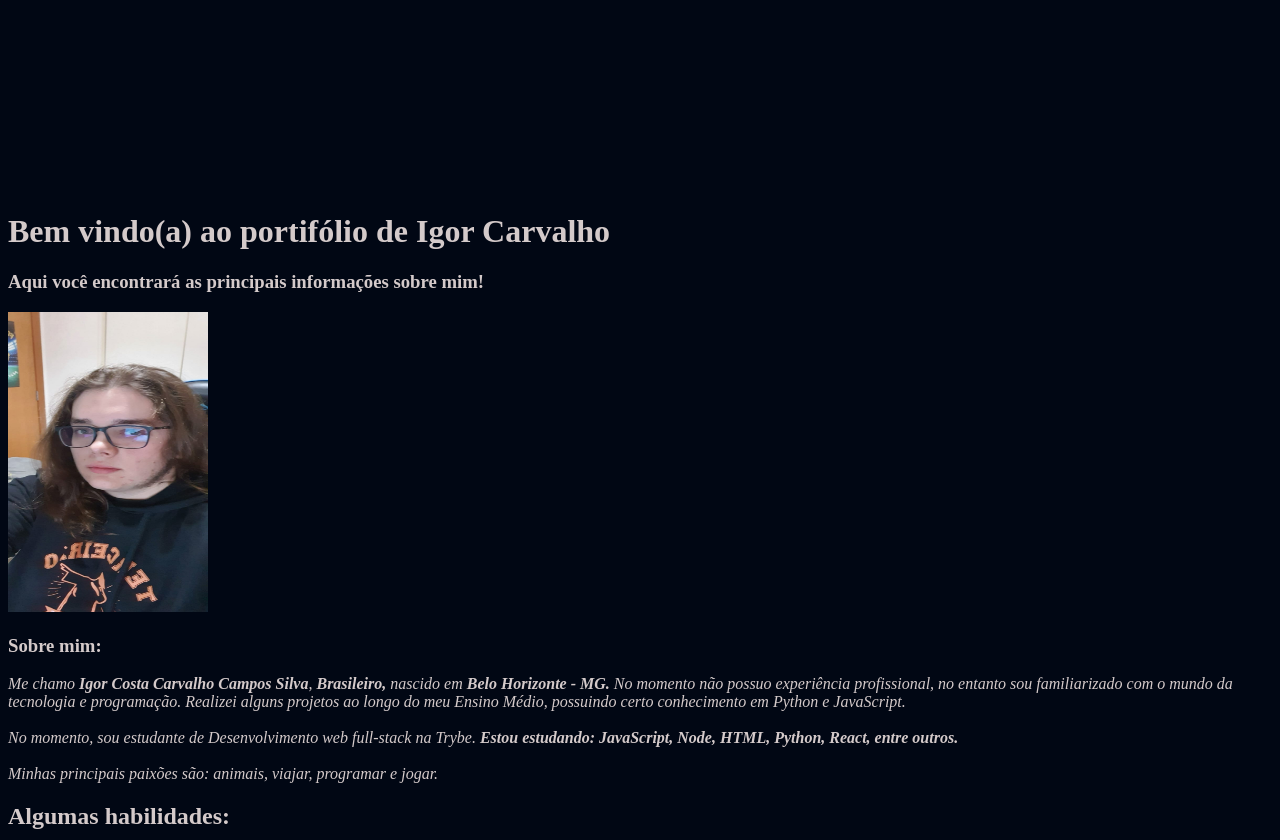
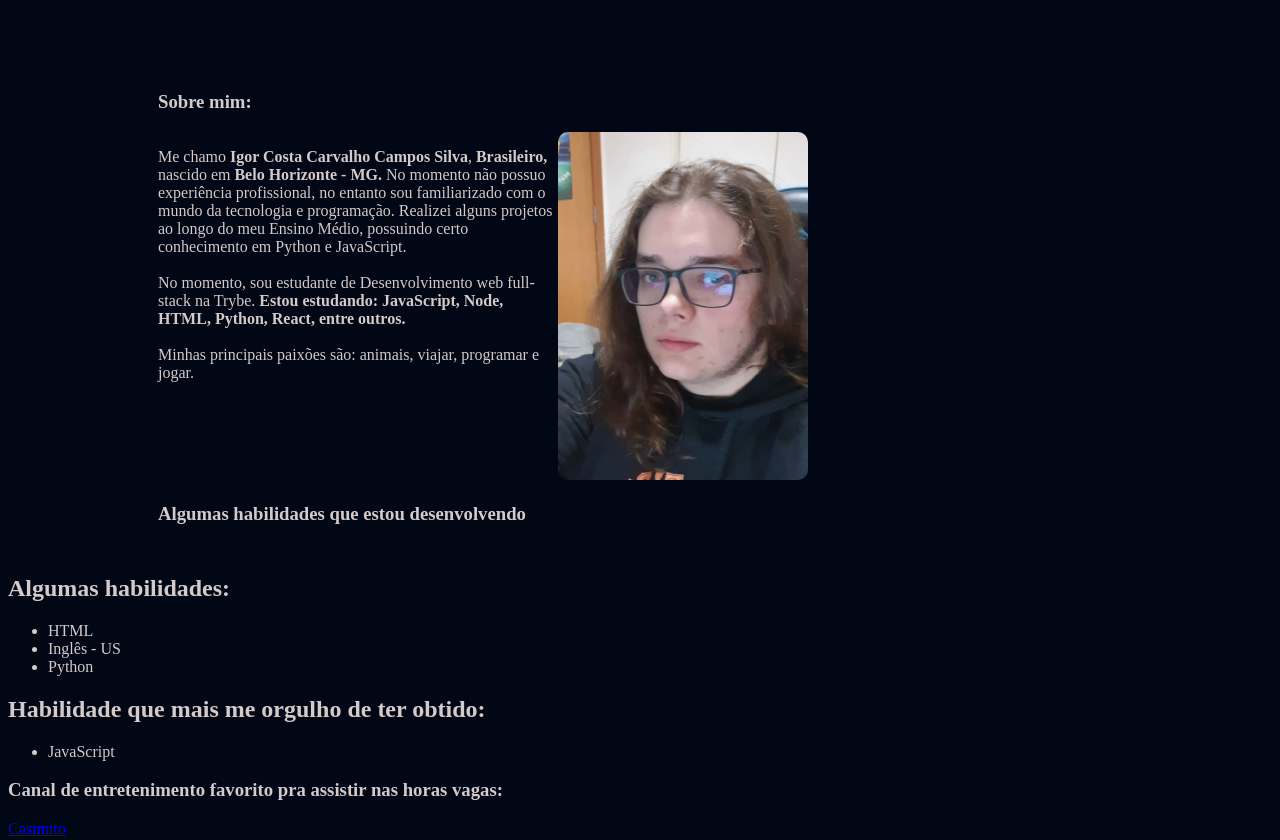
Before and after one commit to igorrCarvalho/igorrCarvalho.github.io, a plain HTML site: page index.html in a window 1280 px wide. Shown: the part 640-1480 px from the top of the page. Drawn offline with Linux system fonts and the light colour scheme.

Commit message:
Add a About me section

```diff
--- a/index.html
+++ b/index.html
@@ -26,6 +26,14 @@
         <p>Sou um futuro Engenheiro de Software com foco em Desenvolvimento Web. Atualmente focado em terminar meus estudos na Trybe.</p>
     </div>
 
+    <div class="about">
+        <h3>Sobre mim:</h3>
+        <p>Me chamo <strong>Igor Costa Carvalho Campos Silva</strong>, <strong>Brasileiro, </strong> nascido em <strong>Belo Horizonte - MG.</strong> No momento não possuo experiência profissional, no entanto sou familiarizado com o mundo da tecnologia e programação. Realizei alguns projetos ao longo do meu Ensino Médio, possuindo certo conhecimento em Python e JavaScript.<br><br>
+            No momento, sou estudante de Desenvolvimento web full-stack na Trybe. <strong>Estou estudando: JavaScript, Node, HTML, Python, React, entre outros.</strong><br><br>
+            Minhas principais paixões são: animais, viajar, programar e jogar.</p>
+        <img src="images/WhatsApp Image 2022-07-15 at 18.36.01.jpeg" alt="Foto do dono do portifólio (Igor Carvalho)" width= 250px>
+        <h3>Algumas habilidades que estou desenvolvendo</h3>
+    </div>
 
 
 
@@ -43,14 +51,9 @@
 
 
 
-    <h1 id="inicio">Bem vindo(a) ao portifólio de Igor Carvalho</h1>
-    <h3 id="subInicio">Aqui você encontrará as principais informações sobre mim!</h3>
-    <img src="images/WhatsApp Image 2022-07-04 at 19.34.12.jpeg" alt="Foto de Igor (dono do portifólio)" width="200px" height="300px" id="foto">
-    <h3 id="sobre">Sobre mim:</h3>
-    <p> <em>
-        Me chamo <strong>Igor Costa Carvalho Campos Silva</strong>, <strong>Brasileiro, </strong> nascido em <strong>Belo Horizonte - MG.</strong> No momento não possuo experiência profissional, no entanto sou familiarizado com o mundo da tecnologia e programação. Realizei alguns projetos ao longo do meu Ensino Médio, possuindo certo conhecimento em Python e JavaScript.<br><br>
-        No momento, sou estudante de Desenvolvimento web full-stack na Trybe. <strong>Estou estudando: JavaScript, Node, HTML, Python, React, entre outros.</strong><br><br>
-        Minhas principais paixões são: animais, viajar, programar e jogar.</em></p>
+
+
+
         <h2 id="habi">Algumas habilidades:</h2>
         <ul>
             <li>HTML</li>
--- a/style.css
+++ b/style.css
@@ -15,7 +15,7 @@ body {
 .introduction {
 padding-left: 200px;
 padding-top: 100px;
-padding-bottom: 500px;
+padding-bottom: 350px;
 }
 
 .introduction p {
@@ -26,3 +26,21 @@ padding-bottom: 500px;
     font-family: 'Lora';
 
 }
+
+.about {
+    margin: 50px;
+    padding-left: 100px;
+}
+
+.about p {
+    float: left;
+    width: 400px;
+    padding-bottom: 0px;
+}
+
+.about img {
+    border-radius: 10px;
+}
+
+.about h3 {
+}
```
